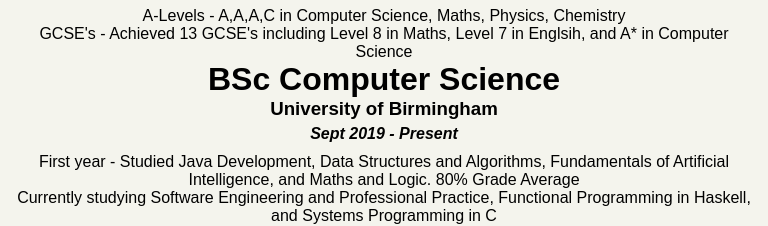
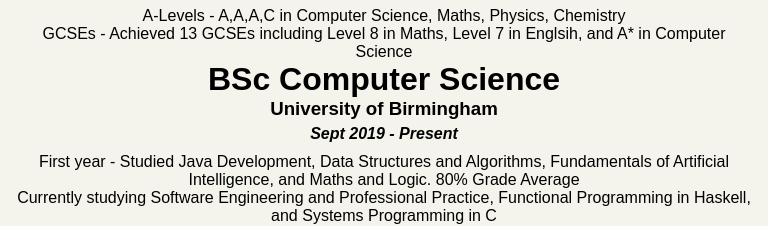
Before and after one commit to btharding/btharding.github.io, a plain HTML site: page index.html in a window 1280 px wide. Shown: the part 2910-3136 px from the top of the page, 256-1024 px from the left. Drawn offline with Linux system fonts and the light colour scheme.

Commit message:
Update index.html

```diff
--- a/index.html
+++ b/index.html
@@ -40,7 +40,7 @@
             <h4>Sept 2012 - May 2019</h4>
             <ul>
               <li>A-Levels - A,A,A,C in Computer Science, Maths, Physics, Chemistry</li>
-              <li>GCSE's - Achieved 13 GCSE's including Level 8 in Maths, Level 7 in Englsih, and A* in Computer Science</li>
+              <li>GCSEs - Achieved 13 GCSEs including Level 8 in Maths, Level 7 in Englsih, and A* in Computer Science</li>
             </ul>
           </div>
           <div class = "experience">
```
